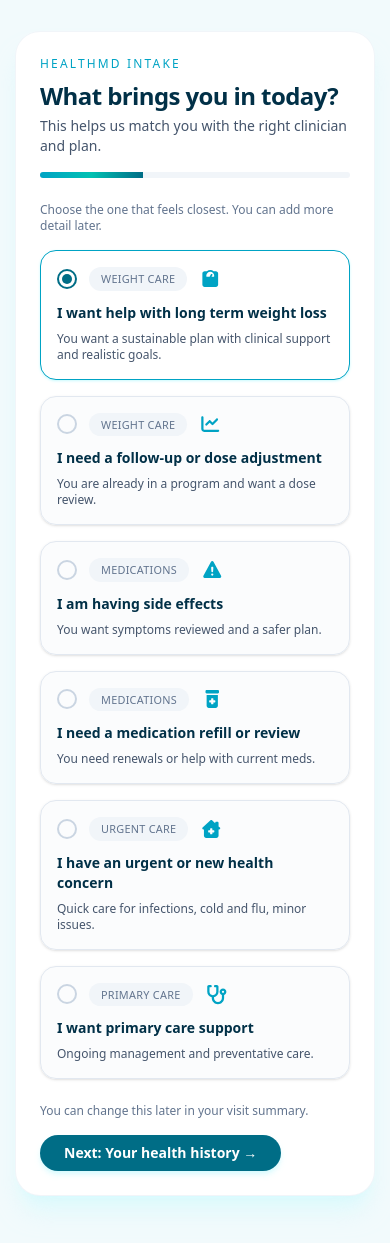
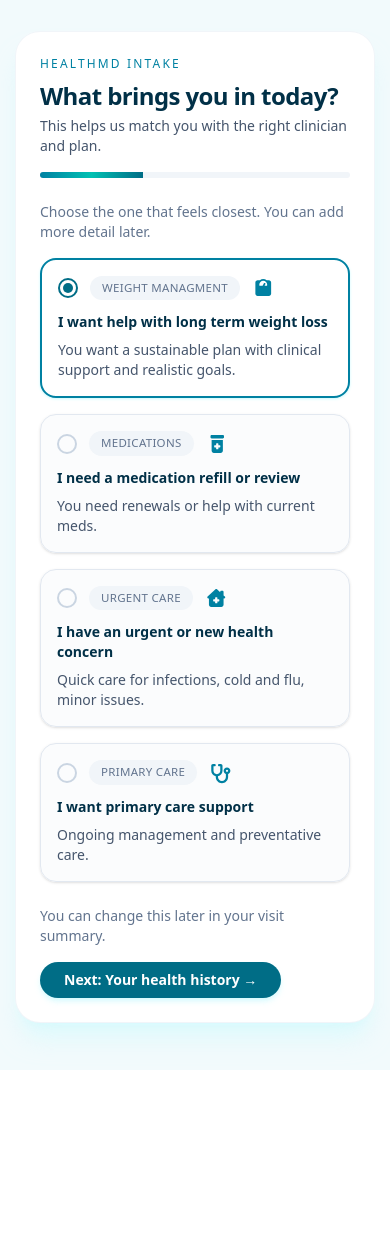
Before and after one commit to SkySavona/healthmd-project, a Vue app: page / in a window 390 px wide. After the commit the page ends 1070 px from the top, so only its background shows below. Built offline with nearby package versions, Linux system fonts and the light colour scheme.

Commit message:
button added and cstyle changes

```diff
--- a/index.html
+++ b/index.html
@@ -1,10 +1,10 @@
 <!DOCTYPE html>
-<html lang="">
+<html lang="en-us">
   <head>
     <meta charset="UTF-8">
     <link rel="icon" href="/favicon.ico">
     <meta name="viewport" content="width=device-width, initial-scale=1.0">
-    <title>Vite App</title>
+    <title>HealthMD Intake Form</title>
   </head>
   <body>
     <div id="app"></div>
--- a/src/assets/main.css
+++ b/src/assets/main.css
@@ -2,7 +2,7 @@
 
 @theme {
   --color-brand-primary: #013047;
-  --color-brand-teal: #00a3c4;
+  --color-brand-teal: #0081a2;
   --color-brand-accent: #00c1b2;
   --color-brand-deep: #006d86;
   --color-brand-hover: #0082a3;
--- a/src/components/HeroSection.vue
+++ b/src/components/HeroSection.vue
@@ -3,12 +3,11 @@ import { ref } from "vue"
 import { FontAwesomeIcon } from "@fortawesome/vue-fontawesome"
 import {
   faWeightScale,
-  faChartLine,
-  faTriangleExclamation,
   faClinicMedical,
   faPrescriptionBottleMedical,
   faStethoscope,
 } from "@fortawesome/free-solid-svg-icons"
+import Button from "./ui/Button.vue"
 
 const reasons = [
   {
@@ -16,21 +15,7 @@ const reasons = [
     label: "I want help with long term weight loss",
     desc: "You want a sustainable plan with clinical support and realistic goals.",
     icon: faWeightScale,
-    chip: "Weight care",
-  },
-  {
-    id: "weight-follow-up",
-    label: "I need a follow-up or dose adjustment",
-    desc: "You are already in a program and want a dose review.",
-    icon: faChartLine,
-    chip: "Weight care",
-  },
-  {
-    id: "weight-side-effects",
-    label: "I am having side effects",
-    desc: "You want symptoms reviewed and a safer plan.",
-    icon: faTriangleExclamation,
-    chip: "Medications",
+    chip: "Weight Managment",
   },
   {
     id: "med-refill",
@@ -84,7 +69,7 @@ const selectedReason = ref("weight-long-term")
             </p>
           </div>
 
-          <div class="hidden text-right text-xs text-slate-500 sm:block">
+          <div class="hidden text-right text-sm text-slate-500 sm:block">
             <p class="font-semibold text-brand-primary">Step 1 of 3</p>
             <p>Reason for visit</p>
           </div>
@@ -104,7 +89,6 @@ const selectedReason = ref("weight-long-term")
       </header>
 
       <form class="space-y-6">
-        <!-- hidden input so the form still submits a value -->
         <input type="hidden" name="reason" :value="selectedReason" />
 
         <fieldset
@@ -115,7 +99,7 @@ const selectedReason = ref("weight-long-term")
             Select a reason for your visit
           </legend>
 
-          <p id="reason-helper" class="text-xs text-slate-500">
+          <p id="reason-helper" class="text-sm text-slate-500">
             Choose the one that feels closest. You can add more detail later.
           </p>
 
@@ -134,16 +118,15 @@ const selectedReason = ref("weight-long-term")
               @keydown.enter.prevent="selectedReason = reason.id"
               @keydown.space.prevent="selectedReason = reason.id"
               :class="[
-                'group flex w-full flex-col gap-2 rounded-2xl border bg-slate-50/60 p-4 text-left text-sm shadow-sm transition',
-                ' hover:bg-white hover:shadow-md hover:shadow-cyan-50',
+                'group flex w-full flex-col gap-2 rounded-2xl border bg-slate-50/60 p-4 text-left text-sm shadow-sm transition ',
+                'hover:bg-white hover:shadow-md hover:shadow-cyan-50 hover:ring-1 hover:ring-brand-teal',
                 'focus-visible:outline-none focus-visible:ring-2 focus-visible:ring-brand-teal focus-visible:ring-offset-2 focus-visible:ring-offset-white cursor-pointer',
                 selectedReason === reason.id
-                  ? 'border-brand-teal bg-white shadow-md shadow-cyan-100'
+                  ? 'border-brand-teal border-2 bg-white shadow-md shadow-cyan-100'
                   : 'border-slate-200'
               ]"
             >
               <div class="flex items-center justify-between gap-3">
-                <!-- dot indicator on the left -->
                 <div
                   class="flex items-center gap-3"
                 >
@@ -161,7 +144,7 @@ const selectedReason = ref("weight-long-term")
                   </span>
 
                   <span
-                    class="rounded-full bg-slate-100 px-3 py-1 text-[0.68rem] font-medium uppercase tracking-wide text-slate-500 group-hover:bg-brand-chip"
+                    class="rounded-full bg-slate-100 px-3 py-1 text-[0.72rem] font-medium uppercase tracking-wide text-slate-500 group-hover:bg-brand-chip group-focus:bg-brand-chip"
                   >
                     {{ reason.chip }}
                   </span>
@@ -174,11 +157,11 @@ const selectedReason = ref("weight-long-term")
                 />
               </div>
 
-              <p class="mt-1 text-sm font-semibold text-brand-primary group-hover:text-brand-deep">
+              <p class="mt-1 text-sm font-semibold text-brand-primary group-hover:text-brand-deep group-focus:text-brand-deep">
                 {{ reason.label }}
               </p>
 
-              <p class="text-xs text-slate-600">
+              <p class="text-sm text-slate-600">
                 {{ reason.desc }}
               </p>
             </button>
@@ -186,17 +169,12 @@ const selectedReason = ref("weight-long-term")
         </fieldset>
 
         <div class="mt-4 flex flex-wrap items-center justify-between gap-4">
-          <p class="text-xs text-slate-500">
+          <p class="text-sm text-slate-500">
             You can change this later in your visit summary.
           </p>
 
-          <button
-            type="submit"
-            class="inline-flex items-center gap-2 rounded-full bg-brand-deep px-6 py-2 text-sm font-semibold text-white shadow-md shadow-cyan-100/80
-                   transition hover:bg-brand-hover focus-visible:outline-none focus-visible:ring-2 focus-visible:ring-brand-teal focus-visible:ring-offset-2 focus-visible:ring-offset-white"
-          >
-            Next: Your health history →
-          </button>
+        <Button type="submit" variant="primary">
+          Next: Your health history →  </Button>
         </div>
       </form>
     </section>
--- /dev/null
+++ b/src/components/ui/Button.vue
@@ -0,0 +1,50 @@
+<script setup lang="ts">
+import { computed } from "vue"
+
+type Variant = "primary" | "secondary"
+
+const props = defineProps<{
+  variant?: Variant
+  type?: "button" | "submit" | "reset"
+  disabled?: boolean
+  fullWidth?: boolean
+}>()
+
+const variant = computed<Variant>(() => props.variant || "primary")
+
+const baseClasses =
+  "inline-flex items-center justify-center gap-2 rounded-full px-6 py-2 text-sm font-semibold " +
+  "transition duration-200 ease-out " +
+  "focus-visible:outline-none focus-visible:ring-2 focus-visible:ring-brand-teal focus-visible:ring-offset-2 focus-visible:ring-offset-white " +
+  "disabled:opacity-60 cursor-pointer disabled:cursor-not-allowed"
+
+const animationClasses =
+  "hover:-translate-y-0.5 hover:shadow-lg active:translate-y-0 active:scale-[0.99]"
+
+const variantClasses = computed(() => {
+  if (variant.value === "secondary") {
+    return (
+      "border border-brand-deep text-brand-deep bg-transparent " +
+      "hover:bg-brand-deep/5"
+    )
+  }
+
+  // primary
+  return (
+    "bg-brand-deep text-white shadow-md shadow-cyan-100/80 " +
+    "hover:bg-brand-hover"
+  )
+})
+
+const widthClass = computed(() => (props.fullWidth ? "w-full" : "w-auto"))
+</script>
+
+<template>
+  <button
+    :type="props.type || 'button'"
+    :disabled="disabled"
+    :class="[baseClasses, animationClasses, variantClasses, widthClass]"
+  >
+    <slot />
+  </button>
+</template>
```
